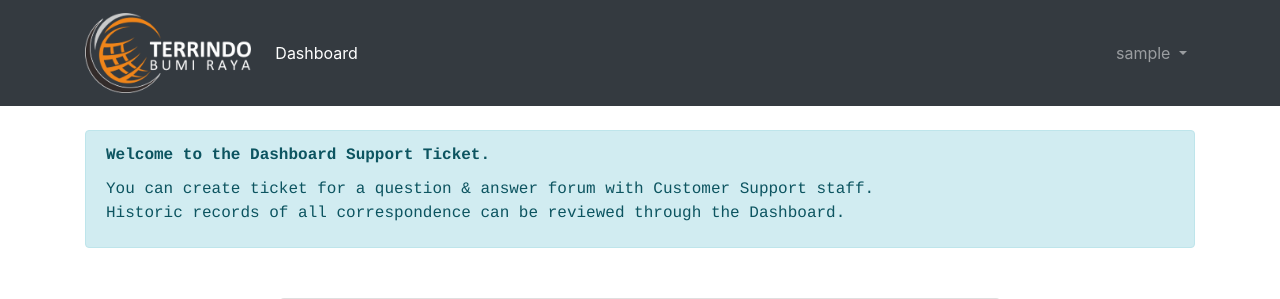
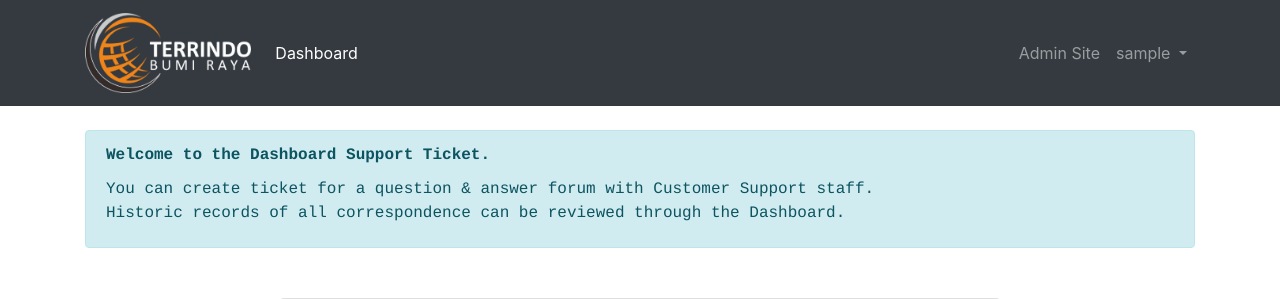
Before and after one commit to FikriMaulanaR/supportTicketDjango, a Django app: page /Dashboard/all-tickets/ in a window 1280 px wide. Shown: the top 299 px of the page. Run offline with Django 3.2, Linux system fonts and the light colour scheme; a user stored in the database is signed in; tables that the repository leaves empty hold one stand-in row (values such as "Sample post").

Commit message:
Add Admin Site Navbar

```diff
--- a/templates/navbar.html
+++ b/templates/navbar.html
@@ -16,6 +16,11 @@
       </ul>
       <form class="d-flex">
         <ul class="navbar-nav me-auto mb-2 mb-lg-0">
+          {% if request.user.is_superuser %}
+          <li class="nav-item">
+            <a class="nav-link" href="{% url 'admin:index' %}">Admin Site</a>
+          </li>
+          {% endif %}
           <li class="nav-item dropdown">
             <a class="nav-link dropdown-toggle" href="#" id="navbarDropdown" role="button" data-toggle="dropdown" aria-expanded="false">
               {{user}}
```
Also changed, not shown: dokumen/Screenshot_from_2022-07-11_08-17-50.png (added).
